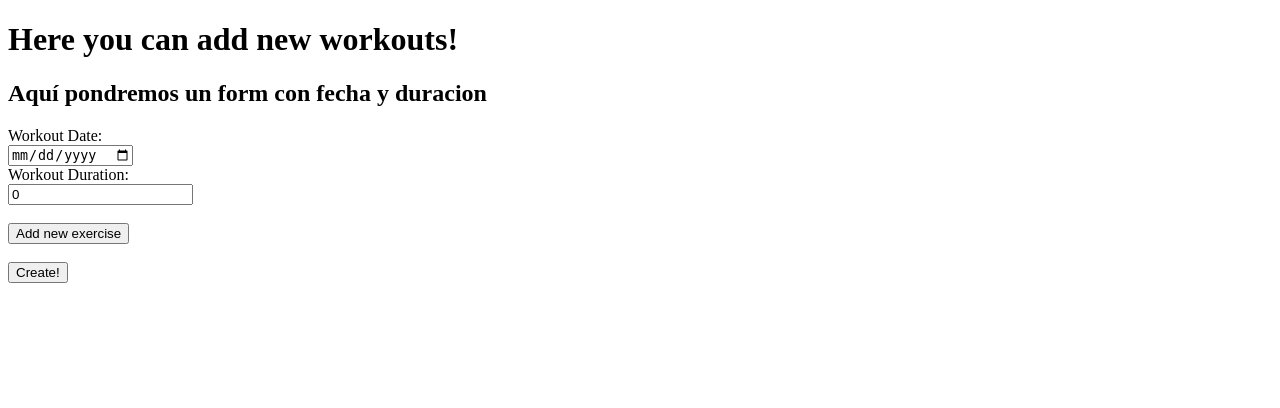
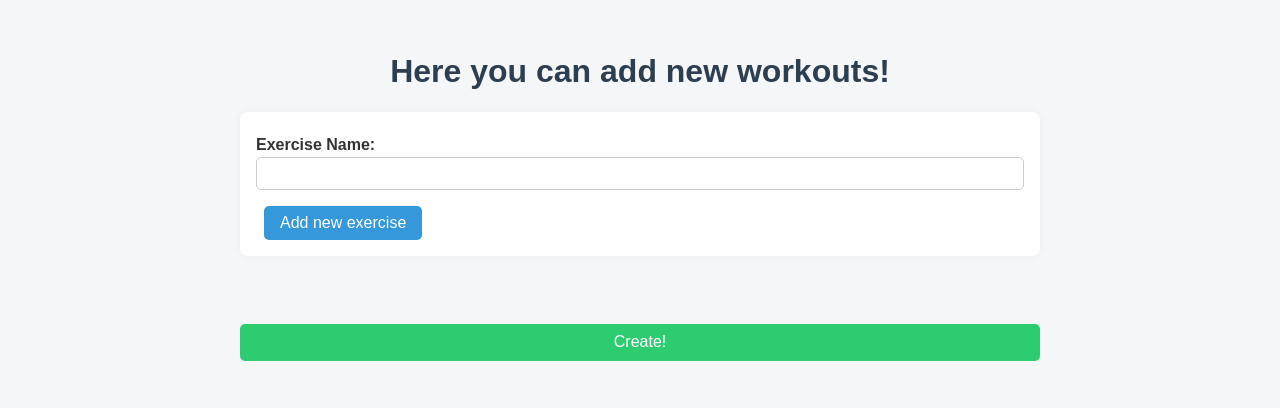
Before and after one commit to Lokixin/gym_tracker, a Python web app: template templates/add_workouts.html in a window 1280 px wide. Shown: the top 408 px of the page. Run offline with Jinja, Linux system fonts and the light colour scheme; the template is opened without the code that fills it, so the values that code supplies are empty.

Commit message:
UI For adding workout (not connected to backend)

```diff
--- /dev/null
+++ b/static/css/style.css
@@ -0,0 +1,80 @@
+body {
+    font-family: Arial, sans-serif;
+    background-color: #f4f6f8;
+    color: #333;
+    padding: 2rem;
+    max-width: 800px;
+    margin: auto;
+}
+
+h1 {
+    text-align: center;
+    color: #2c3e50;
+}
+
+label {
+    display: inline-block;
+    margin-top: 0.5rem;
+    margin-bottom: 0.2rem;
+    font-weight: bold;
+}
+
+input[type="text"],
+input[type="number"],
+input[type="submit"],
+input {
+    padding: 0.4rem 0.6rem;
+    border-radius: 5px;
+    border: 1px solid #ccc;
+    margin-bottom: 1rem;
+    font-size: 1rem;
+    width: 100%;
+    box-sizing: border-box;
+}
+
+button {
+    background-color: #3498db;
+    color: white;
+    border: none;
+    padding: 0.5rem 1rem;
+    border-radius: 5px;
+    cursor: pointer;
+    margin-left: 0.5rem;
+    font-size: 1rem;
+}
+
+button:hover {
+    background-color: #2980b9;
+}
+
+#add_exercise_name {
+    margin-bottom: 2rem;
+    background-color: #ffffff;
+    padding: 1rem;
+    border-radius: 8px;
+    box-shadow: 0 0 8px rgba(0,0,0,0.05);
+}
+
+#container > div {
+    background-color: #ffffff;
+    padding: 1rem;
+    margin-bottom: 1rem;
+    border-radius: 8px;
+    box-shadow: 0 0 8px rgba(0,0,0,0.05);
+    display: flex;
+    flex-direction: column;
+}
+
+input[type="submit"] {
+    background-color: #2ecc71;
+    color: white;
+    border: none;
+    padding: 0.6rem 1.2rem;
+    border-radius: 5px;
+    cursor: pointer;
+    font-size: 1rem;
+}
+
+input[type="submit"]:hover {
+    background-color: #27ae60;
+}
--- a/templates/add_workouts.html
+++ b/templates/add_workouts.html
@@ -3,6 +3,7 @@
 <head>
     <meta charset="UTF-8">
     <title>Add here your new workout!</title>
+    <link rel="stylesheet" href="../static/css/style.css">
 </head>
 <body>
 <h1>
@@ -10,107 +11,80 @@
 </h1>
 
 <div>
-    <h2>
-        Aquí pondremos un form con fecha y duracion
-    </h2>
-
-    <template id="add_exercise">
-        <label for="exercise_name">Exercise Name:</label><br>
-        <input type="text" id="exercise_name" name="workout_date" value=""><br>
-        <div id="sets_container">
-
-        </div>
-        <button id="add_new_set" type="button">
-            Add new set
-        </button>
-        <br><br>
-    </template>
-
-    <template id="add_set">
-        <label for="set_weight">Weight (kgs):</label><br>
-        <input type="number" id="set_weight" name="set_weight" value=""><br>
-        <label for="set_repetitions">Repetitions: </label><br>
-        <input type="number" id="set_repetitions" name="set_repetitions" value=""><br>
-        <label for="set_failure">Reached failure?: </label><br>
-        <input type="checkbox" id="set_failure" name="set_failure" value=""><br>
-    </template>
-
-    <form action="/workouts/by_date" method="POST" id="submit_workout">
-        <div id="container">
-            <label for="workout_date">Workout Date:</label><br>
-            <input type="date" id="workout_date" name="workout_date" value=""><br>
-            <label for="workout_duration">Workout Duration:</label><br>
-            <input type="number" id="workout_duration" name="workout_duration" value="0"><br><br>
-        </div>
+    <div id="add_exercise_name">
+        <label for="exercise_name">Exercise Name: </label>
+        <input id="exercise_name" required minlength="3">
         <button id="add_new_exercise" type="button">
             Add new exercise
         </button>
+    </div>
+    <form id="submit_workout">
+        <div id="container">
+
+        </div>
+
         <br><br>
         <input type="submit" value="Create!">
     </form>
 </div>
+
+</body>
+
+
 <script>
-    async function postNewWorkout(event) {
-        event.preventDefault()
-        const data = new FormData(event.target)
-        const res = await fetch(
-            "/workouts/by_date",
-            {
-                method: "POST",
-                body: JSON.stringify({date: data.get("workout_date"), duration: data.get("workout_duration")}),
-                headers: {
-                    "Content-Type": "application/json"
-                }
-            }
-        )
-        const res_body = await res.json()
-        console.log(res_body)
+    const addExerciseButton = document.getElementById("add_new_exercise")
+    const exerciseInput = document.getElementById("exercise_name")
+    const exercisesFormContainer = document.getElementById("container")
+    let exerciseCounter = 0;
+
+    addExerciseButton.addEventListener("click", addExerciseToForm)
+
+    function addSetToExercise(event, currentExerciseDiv) {
+        console.log(currentExerciseDiv)
+        const repsLabel = document.createElement("label");
+        const weightLabel = document.createElement("label");
+        const repsInput = document.createElement("input");
+        const weightInput = document.createElement("input");
+
+        const repsLabelText = document.createTextNode("Reps: ");
+        const weightLabelText = document.createTextNode("Weight");
+
+        repsInput.id = `reps-number-${exerciseCounter}`
+        weightInput.id = `weight-number-${exerciseCounter}`
+        repsLabel.for = `reps-number-${exerciseCounter}`
+        weightLabel.for = `weight-number-${exerciseCounter}`
+
+        repsLabel.appendChild(repsLabelText);
+        weightLabel.appendChild(weightLabelText);
+
+        currentExerciseDiv.appendChild(repsLabel);
+        currentExerciseDiv.appendChild(repsInput);
+        currentExerciseDiv.appendChild(weightLabel);
+        currentExerciseDiv.appendChild(weightInput);
+
+        exerciseCounter += 1;
     }
 
-    let current_id = 0
-    const submit = document.getElementById("submit_workout")
-    const container = document.getElementById("container")
-
-    const new_exercise_btn = document.getElementById("add_new_exercise")
+    function addExerciseToForm(event) {
+        if (exerciseInput.value === "" || exerciseInput.value.length === 0) {
+            console.log("Temporal fix for blank names")
+            return
+        }
+        const newExerciseContainer = document.createElement("div")
+        const addSetButton = document.createElement("button")
+        const buttonText = document.createTextNode("Add new set")
+        const exerciseNameText = document.createTextNode(exerciseInput.value)
 
 
-    const new_exercise_template = document.getElementById("add_exercise")
-    const new_set_template = document.getElementById("add_set")
+        // Repeticiones x Peso
 
-    new_exercise_btn.addEventListener("click", () => {
-        const new_elem = new_exercise_template.content.cloneNode(true)
-        const inputs = new_elem.querySelectorAll("input")
-        const labels = new_elem.querySelectorAll("label")
-        for (let i = 0; i < inputs.length; i++) {
-            inputs[i].id = inputs[i].id + "_" + current_id
-            labels[i].htmlFor = labels[i].htmlFor + "_" + current_id
-        }
-        container.appendChild(new_elem)
+        addSetButton.type = "button"
+        addSetButton.addEventListener("click", (ev) => addSetToExercise(ev, newExerciseContainer))
 
-        const new_set_button = document.getElementById("add_new_set")
-        new_set_button.addEventListener("click", () => {
-            let local_id = 0
-            local_id += current_id
-            const new_set = new_set_template.content.cloneNode(true)
-            const inputs_ = new_set.querySelectorAll("input")
-            const labels_ = new_set.querySelectorAll("label")
-            console.log(inputs_)
-            console.log(labels_)
-
-            for (let i = 0; i < inputs_.length; i++) {
-                inputs_[i].id = inputs_[i].id + "_" + local_id
-                labels_[i].htmlFor = labels_[i].htmlFor + "_" + local_id
-                local_id += 1
-
-            }
-            container.appendChild(new_set_template.content.cloneNode(true))
-        })
-        current_id = current_id + 1
-
-    })
-    submit.addEventListener("submit", (event) => postNewWorkout(event))
-
+        addSetButton.appendChild(buttonText)
+        newExerciseContainer.appendChild(exerciseNameText)
+        newExerciseContainer.appendChild(addSetButton)
+        exercisesFormContainer.appendChild(newExerciseContainer)
+    }
 
 </script>
-</body>
-</html>
```
